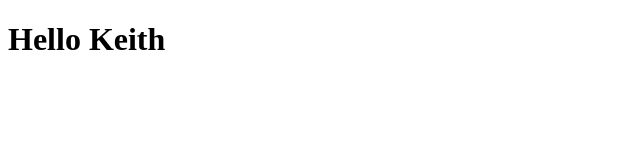
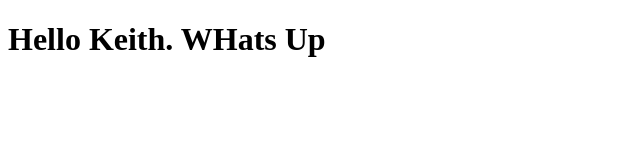
Before and after one commit to kaculley1s/web_develop, a plain HTML site: page site/index.html in a window 1280 px wide. Shown: the whole page, without its empty margins (0-640 px from the left). Drawn offline with Linux system fonts and the light colour scheme.

Commit message:
Small change

```diff
--- a/site/index.html
+++ b/site/index.html
@@ -4,7 +4,7 @@
 	<title>Hello Keith</title>
 </head>
 <body>
-<h1>Hello Keith</h1>
+<h1>Hello Keith. WHats Up</h1>
 
 </body>
 </html>
```
